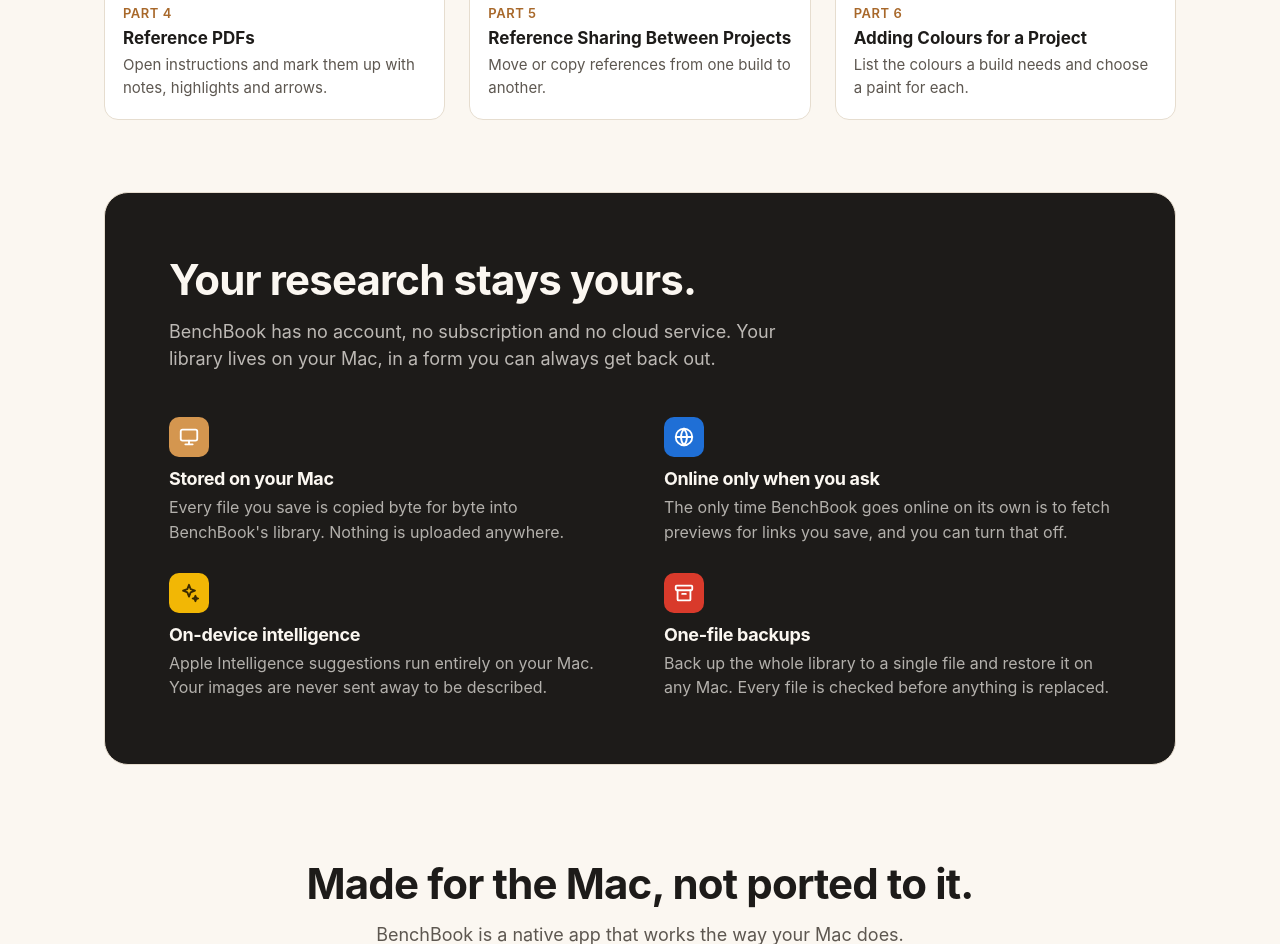
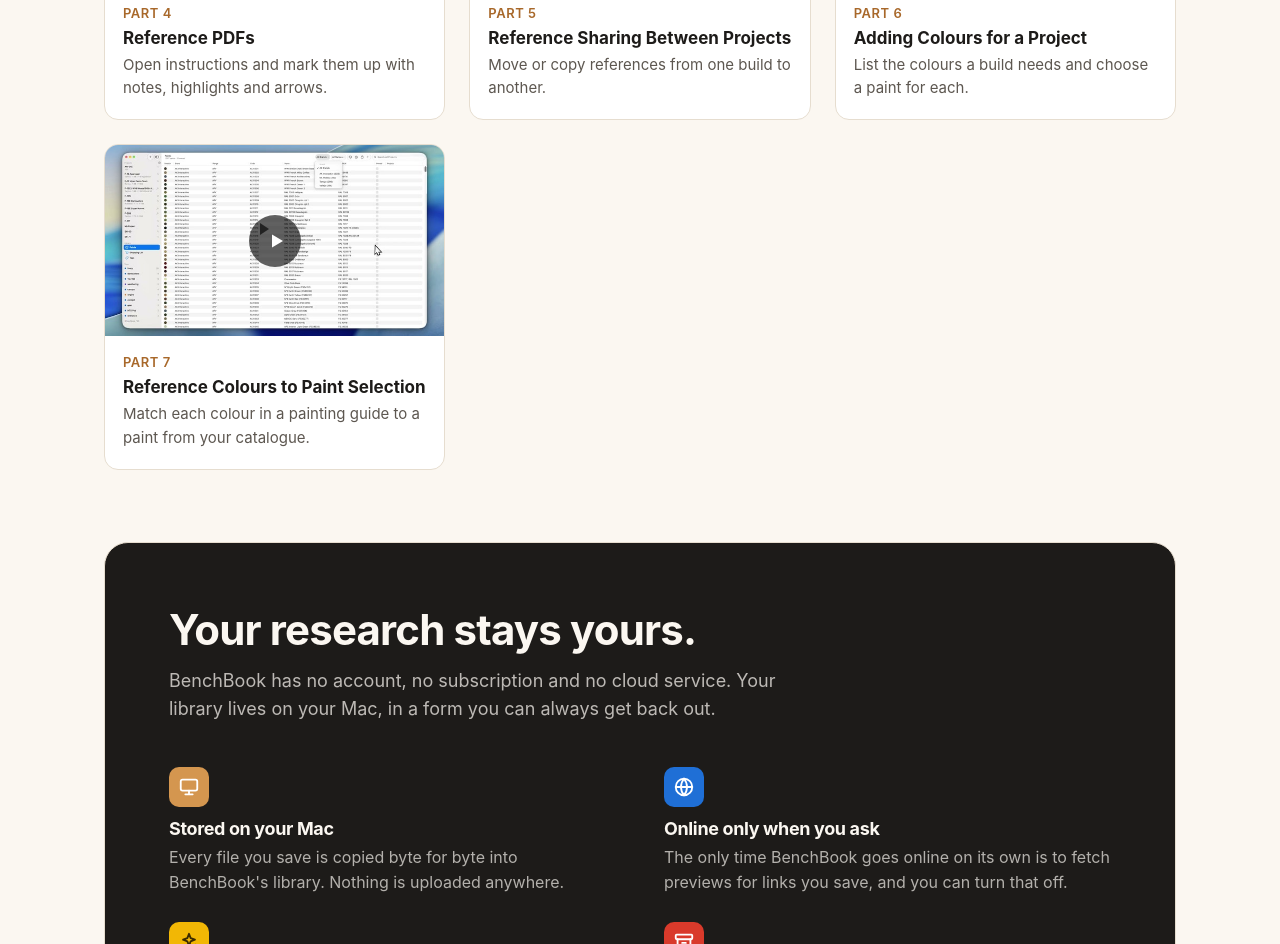
Before and after one commit to jvanlint/BenchBook-Site, a plain HTML site: page index.html in a window 1280 px wide. Shown: the part 8913-9857 px from the top of the page. Drawn offline with Linux system fonts and the light colour scheme.

Commit message:
Add tutorial 7: Reference Colours to Paint Selection
Co-Authored-By: Claude Opus 5.5 <noreply@anthropic.com>
Claude-Session: https://claude.ai/code/session_01W8jcz1cSFdx9EVAmvH3kMR

```diff
--- a/index.html
+++ b/index.html
@@ -277,6 +277,17 @@
             <span>List the colours a build needs and choose a paint for each.</span>
           </span>
         </a>
+        <a class="tutorial" href="https://www.youtube.com/watch?v=TX_GLQacF4c">
+          <span class="tutorial-thumb">
+            <img src="assets/videos/tutorial-7.jpg" width="640" height="360" loading="lazy" decoding="async" alt="">
+            <span class="play" aria-hidden="true"><svg viewBox="0 0 24 24" fill="currentColor"><path d="M8 5.5v13l11-6.5z"/></svg></span>
+          </span>
+          <span class="tutorial-text">
+            <span class="tutorial-number">Part 7</span>
+            <b>Reference Colours to Paint Selection</b>
+            <span>Match each colour in a painting guide to a paint from your catalogue.</span>
+          </span>
+        </a>
       </div>
     </div>
   </section>
```
Also changed, not shown: assets/videos/tutorial-7.jpg (added).
